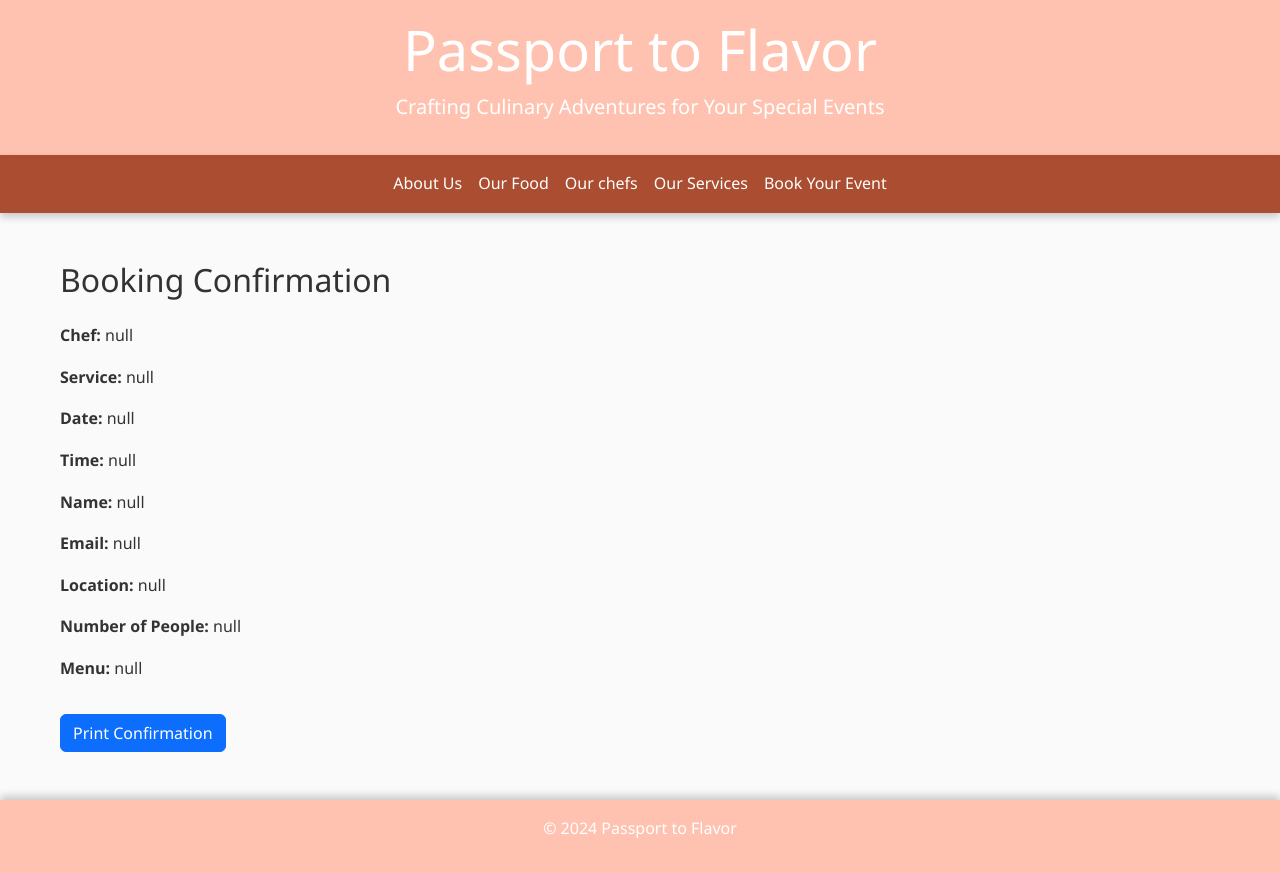
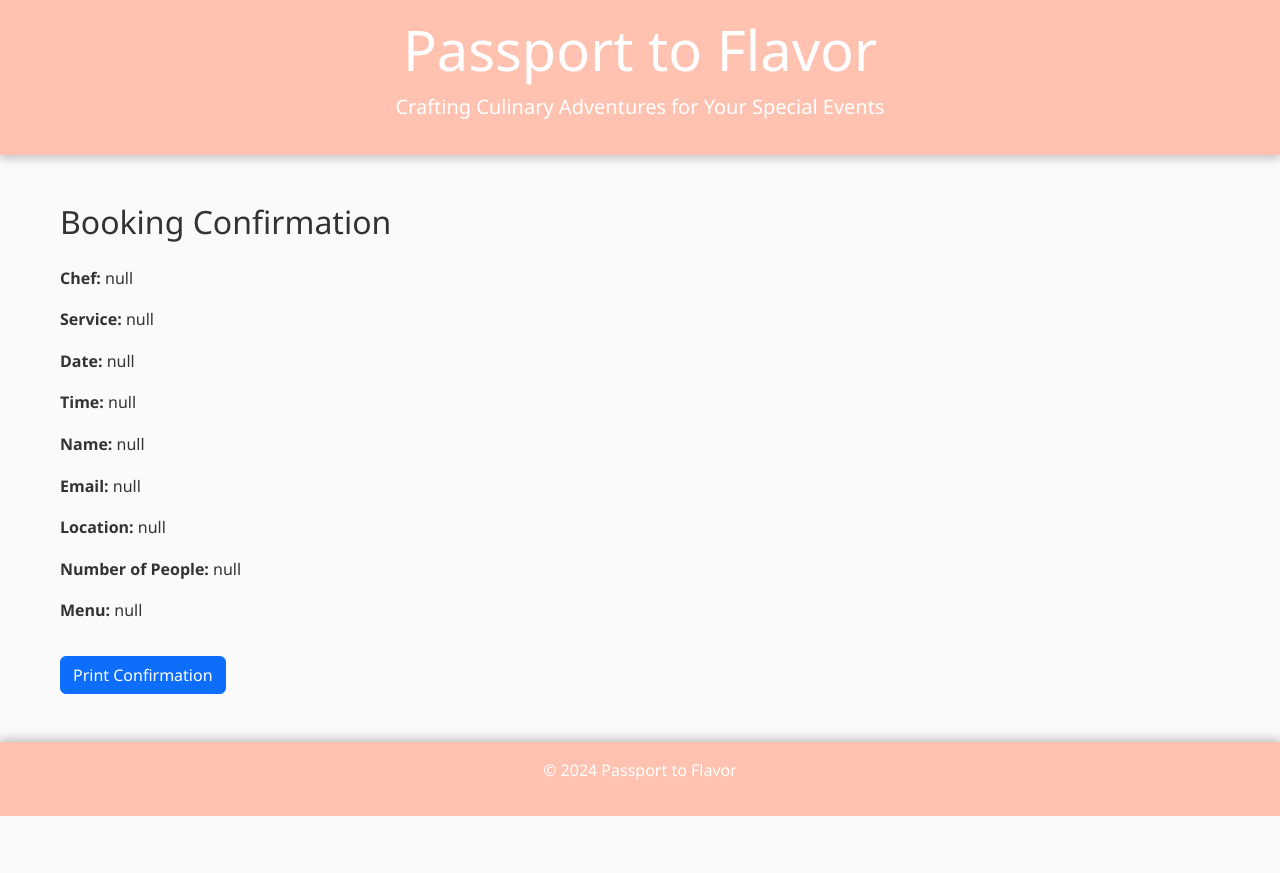
Before and after one commit to Nick-Maal/PassportToFlavour, a plain HTML site: page confirmation.html in a window 1280 px wide. After the commit the page ends 816 px from the top, so only its background shows below. Drawn offline with nearby package versions, Linux system fonts and the light colour scheme.

Commit message:
formatting fixes

```diff
--- a/confirmation.html
+++ b/confirmation.html
@@ -15,36 +15,6 @@
         <h1 class="text-center display-4">Passport to Flavor</h1>
         <p class="text-center lead">Crafting Culinary Adventures for Your Special Events</p>
     </header>
-
-
-            <!--  NavBar  -->
-    <nav class="navbar navbar-expand-lg navbar-dark bg-red">
-        <div class="container-fluid">
-            <button class="navbar-toggler" type="button" data-bs-toggle="collapse" data-bs-target="#navbarNav" aria-controls="navbarNav" aria-expanded="false" aria-label="Toggle navigation">
-                <span class="navbar-toggler-icon"></span>
-            </button>
-            <div class="collapse navbar-collapse justify-content-center" id="navbarNav">
-                <ul class="navbar-nav">
-                    <li class="nav-item">
-                        <a class="nav-link" href="#about">About Us</a>
-                    </li>
-                    <li class="nav-item">
-                        <a class="nav-link" href="#food">Our Food</a>
-                    </li>
-                    <li class="nav-item">
-                        <a class="nav-link" href="#chefs">Our chefs</a>
-                    </li>
-                    <li class="nav-item">
-                        <a class="nav-link" href="#services">Our Services</a>
-                    </li>
-                    <li class="nav-item">
-                        <a class="nav-link" href="#booking">Book Your Event</a>
-                    </li>
-                </ul>
-            </div>
-        </div>
-    </nav>
-
 
     <main class="container py-5">
         <h2>Booking Confirmation</h2>
```
Also changed, not shown: index.html (+2 -2 lines).
